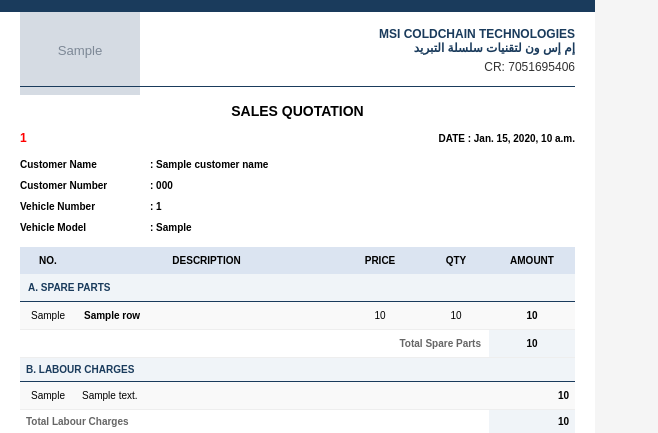
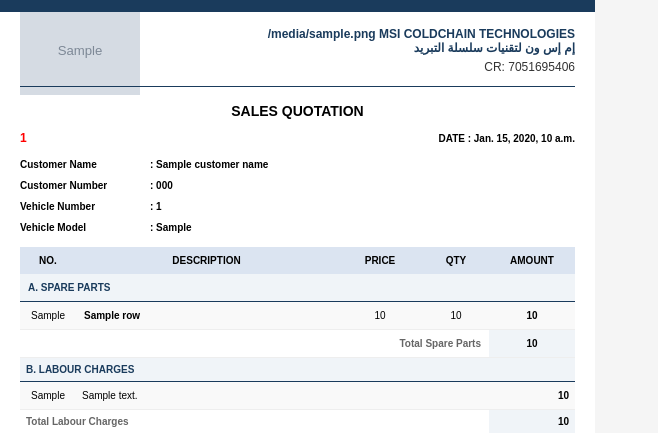
Before and after one commit to Markaz-Sulaiman-MS1/Ms1-backend, a Django app: template templates/quotation/jobcard_quotation.html in a window 1280 px wide. Shown: the top 433 px of the page, without its empty margins (0-658 px from the left). Run offline with Django 5.2, Linux system fonts and the light colour scheme; the template is opened without the code that fills it: most values are stand-ins (such as "Sample title", 1, 10 or a date in 2020); grey boxes marked "Sample" are stand-in pictures.

Commit message:
Adds debus

```diff
--- a/templates/quotation/jobcard_quotation.html
+++ b/templates/quotation/jobcard_quotation.html
@@ -52,7 +52,7 @@
 
                 <!-- Company Info (Right) -->
                 <div style="text-align: right; color: #1a3b5c;">
-                    <div style="font-weight: bold; font-size: 12px;">MSI COLDCHAIN TECHNOLOGIES</div>
+                    <div style="font-weight: bold; font-size: 12px;">{{ logo_url }} MSI COLDCHAIN TECHNOLOGIES</div>
                     <div style="font-weight: bold; font-size: 12px; direction: rtl;">إم إس ون لتقنيات سلسلة التبريد
                     </div>
                     <div style="font-size: 12px; margin-top: 5px; color: #333;">CR: 7051695406</div>
```
